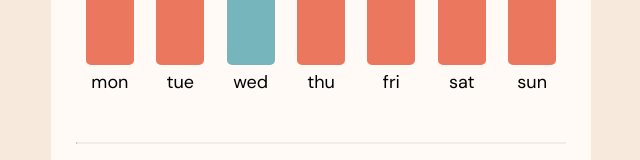
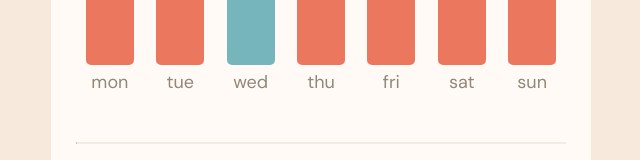
Before and after one commit to lmpko/frontendmentor-expenses-chart-component-main, a React app: page / in a window 1280 px wide. Shown: the part 447-607 px from the top of the page, without its empty margins (319-959 px from the left). Built offline with nearby package versions, Linux system fonts and the light colour scheme.

Commit message:
for days changed color

```diff
--- a/app.css
+++ b/app.css
@@ -113,6 +113,7 @@ main{
 
 .day{
     margin-top: .3125rem ;
+    color: var(--fouthary-color);
 }
 
 .max-amount{
```
